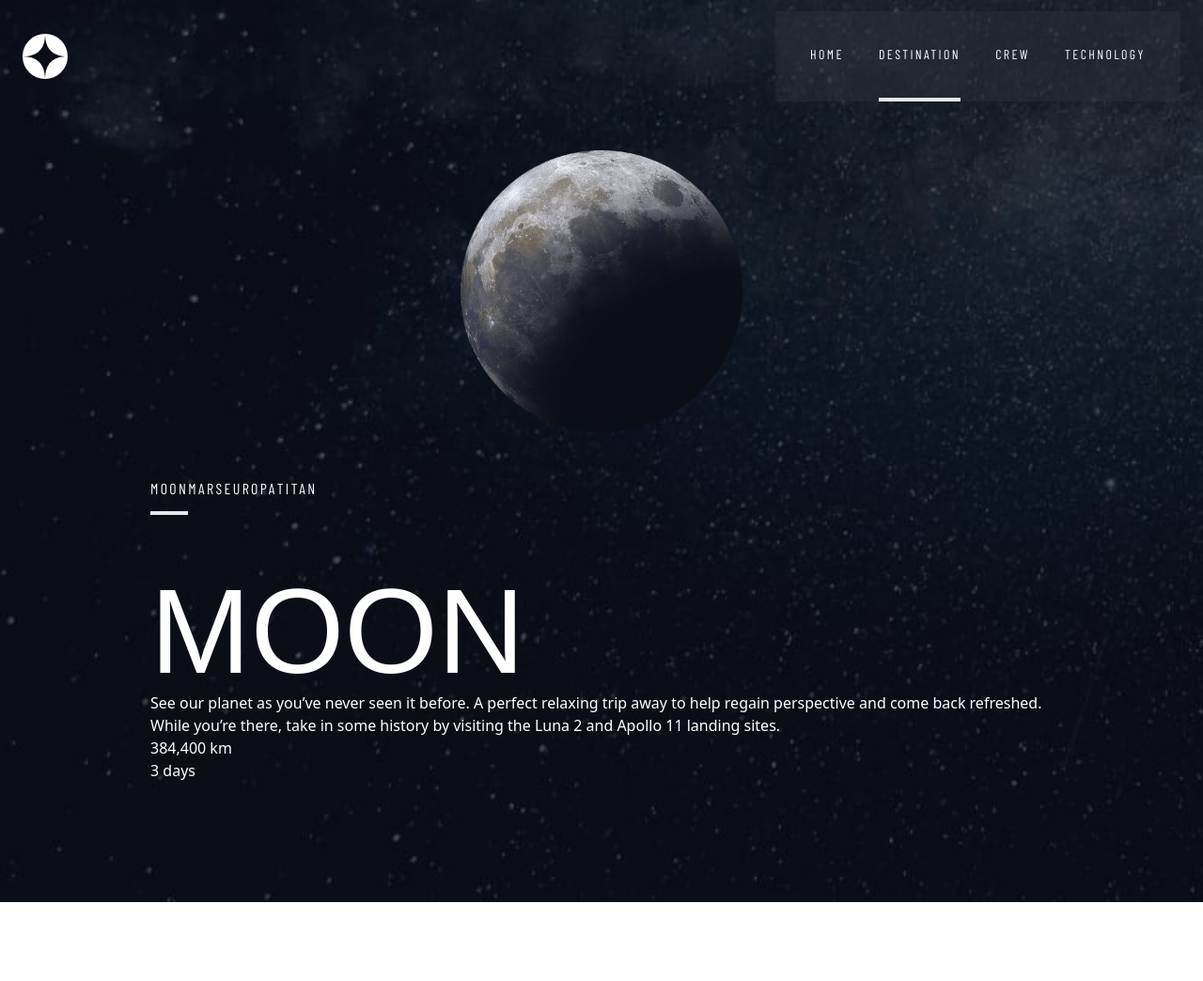
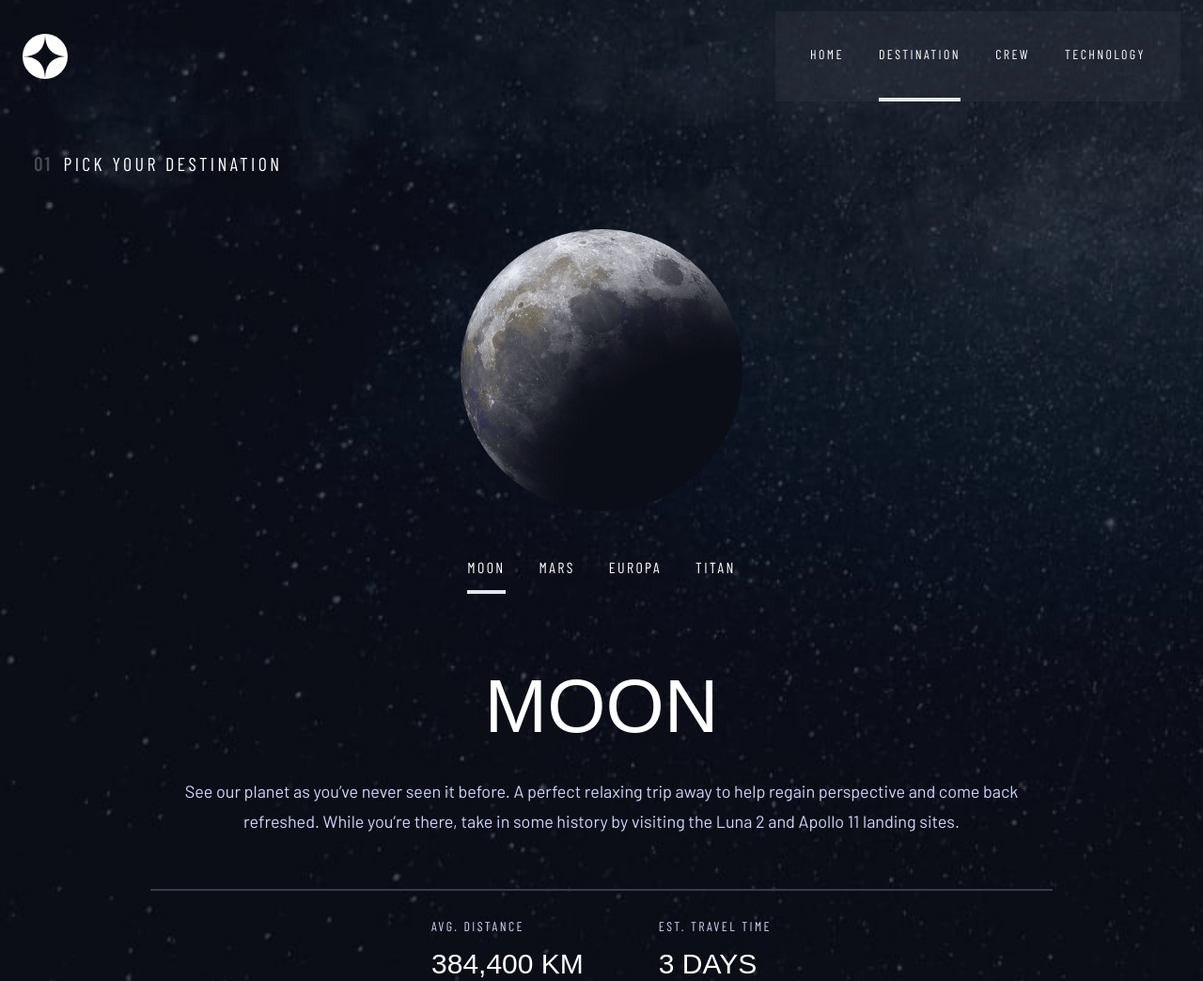
Before and after one commit to GokhanCerk/space-tourism-website, a React app: page /destination in a window 1280 px wide. Shown: the whole page at 94% size. Before the commit the page ends 960 px from the top, so only its background shows below. Built offline with nearby package versions, Linux system fonts and the light colour scheme; a web font is replaced by a local one.

Commit message:
destination page ui screens

```diff
--- a/src/pages/destination/index.js
+++ b/src/pages/destination/index.js
@@ -14,10 +14,14 @@ const Destination = () => {
     universeDescription,
     tabBtns,
     star,
+    desc,
+    hr,
+    details,
+    pick,
+    dinfo,
   } = styles;
   const [isActive, setIsActive] = useState("Moon");
   const destinations = DATA.destinations;
-  console.log(destinations);
 
   const tabBtn = destinations.map((destination) => (
     <TabBtn
@@ -47,14 +51,28 @@ const Destination = () => {
     <main className={hero}>
       <Navigation />
 
+      <h1 className={pick}>
+        <span>01</span>Pick Your Destination
+      </h1>
+
       <section className={container}>
         <div className={universeImg}>{universe}</div>
         <div className={universeDescription}>
           <div className={tabBtns}>{tabBtn}</div>
           <h1 className={star}>{isActive}</h1>
-          <p>{getDescription("description")}</p>
-          <p>{getDescription("distance")}</p>
-          <p>{getDescription("travel")}</p>
+          <p className={desc}>{getDescription("description")}</p>
+          <hr className={hr} />
+          <div className={details}>
+            <div className={dinfo}>
+              <h2>AVG. DISTANCE</h2>
+              <p>{getDescription("distance")}</p>
+            </div>
+
+            <div className={dinfo}>
+              <h2>EST. TRAVEL TIME</h2>
+              <p>{getDescription("travel")}</p>
+            </div>
+          </div>
         </div>
       </section>
     </main>
--- a/src/pages/destination/index.module.css
+++ b/src/pages/destination/index.module.css
@@ -19,6 +19,14 @@
     2xl:flex-row;
 }
 
+.hr {
+  @apply border
+  border-solid
+  border-dark-grey
+  mb-6
+  md:mb-7;
+}
+
 .img {
   @apply w-[170px]
     h-[170px]
@@ -34,13 +42,14 @@
 
 .universeImg {
   @apply flex
-    w-full
-    justify-center
-    2xl:items-center;
+  w-full
+  justify-center
+  2xl:items-center;
 }
 
 .universeDescription {
   @apply w-full
+    2xl:w-1/2
     2xl:pt-44
     pt-12
     flex-col;
@@ -48,14 +57,93 @@
 
 .tabBtns {
   @apply flex
-    justify-start
-    leading-[2.7px]
-
+    justify-center
+    gap-9
+    2xl:gap-0;
 }
 
-.star{
-    @apply mt-12
+.star {
+  @apply mt-0
+    md:mt-12
+    mb-[14px]
     font-bellefair
-    text-9xl
+    text-[5rem]
+    2xl:text-9xl
     uppercase
+    text-center
+    2xl:text-left;
 }
+
+.desc {
+  @apply font-barlow
+    text-solid-blue
+    leading-8
+    text-lg
+    2xl:text-left
+    text-center
+    mb-8
+    md:mb-14;
+}
+
+.pick {
+  @apply text-white
+  md:ml-9
+  mb-8
+  md:mb-14
+  2xl:ml-40
+  font-barlowcondensed
+  tracking-[2.7px]
+  2xl:tracking-[4.72px]
+  md:tracking-[3.38px]
+  2xl:text-3xl
+  md:text-xl
+  uppercase
+  md:text-left
+  text-center
+}
+
+.pick span {
+  @apply pr-3
+  font-barlowcondensed
+  font-bold
+  text-base
+  tracking-[4.72px]
+  md:tracking-[2.7px]
+  opacity-25
+  2xl:text-3xl
+  md:text-xl;
+}
+
+.details {
+  @apply flex
+  flex-col
+  md:flex-row
+  justify-center
+  2xl:justify-start
+  gap-8
+  md:gap-20;
+}
+
+.dinfo {
+  @apply flex
+  flex-col
+  items-center
+  md:items-start;
+}
+
+.dinfo h2 {
+  @apply uppercase
+  font-barlowcondensed
+  tracking-[2.36px]
+  text-sm
+  text-solid-blue
+  mb-3
+  text-center
+  2xl:text-left;
+}
+
+.dinfo p {
+  @apply uppercase
+  font-bellefair
+  text-3xl;
+}
--- a/tailwind.config.js
+++ b/tailwind.config.js
@@ -31,7 +31,7 @@ module.exports = {
       colors: {
         "solid-blue": "#D0D6F9",
         explore: "#0B0D17",
-        'dark-grey':'#383B4B',
+        "dark-grey": "#383B4B",
       },
     },
   },
```
